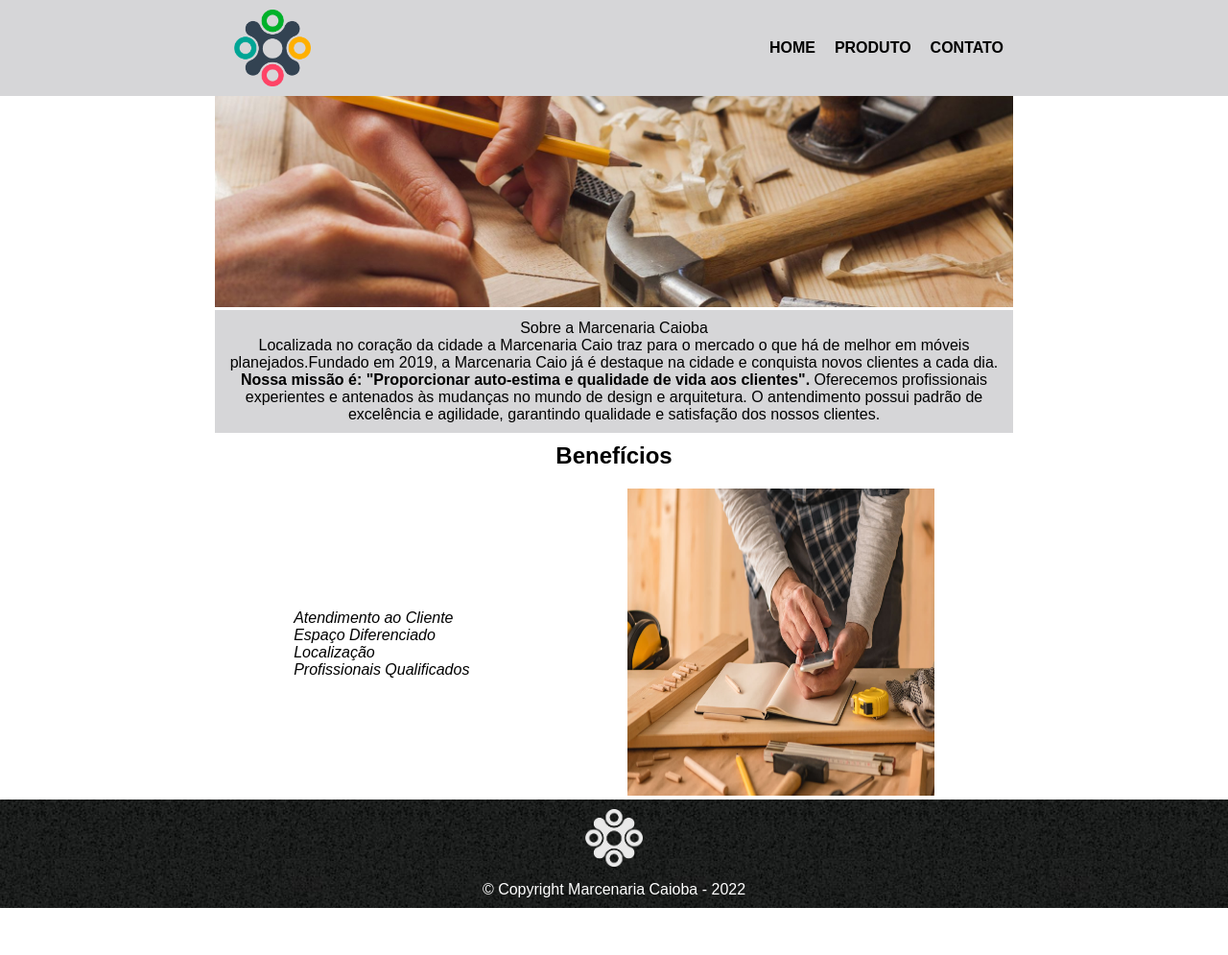
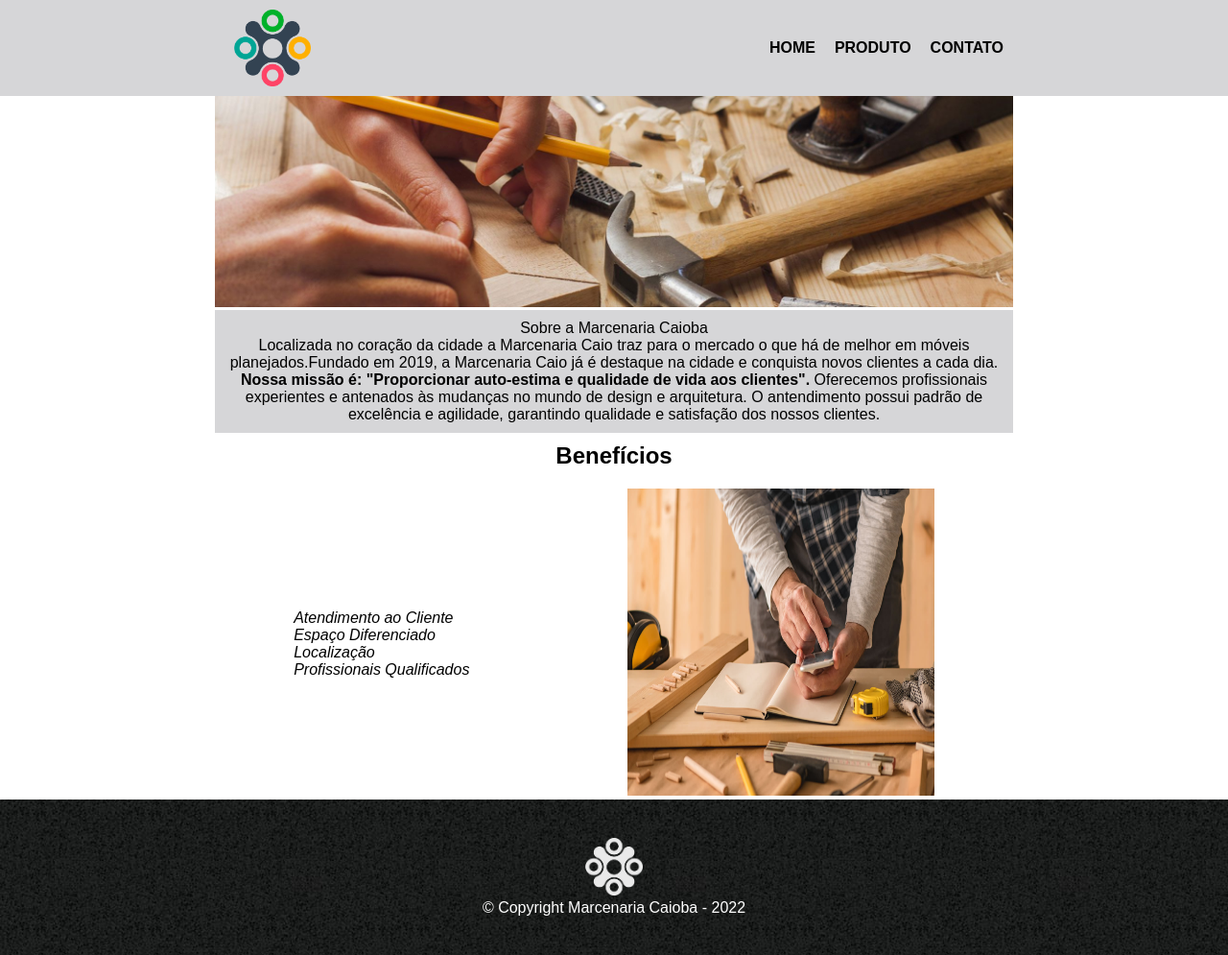
Before and after one commit to VitorSantos920/siteCompleto, a plain HTML site: page index.html in a window 1280 px wide. Shown: the whole page at 96% size. Before the commit the page ends 946 px from the top, so only its background shows below. Drawn offline with Linux system fonts and the light colour scheme.

Commit message:
correção footer

```diff
--- a/assets/css/default.css
+++ b/assets/css/default.css
@@ -47,12 +47,8 @@ a:hover {
 .footer{
     width: 100vw;
     background-image: url("/assets/img/bg.jpg");
-    display: flex;
-    justify-content: center;
-    align-items: center;
-    flex-direction: column;
-    gap: 15px;
-    padding: 10px;
+    text-align: center;
+    padding: 40px 0;
     color: white;
 }
 
```
